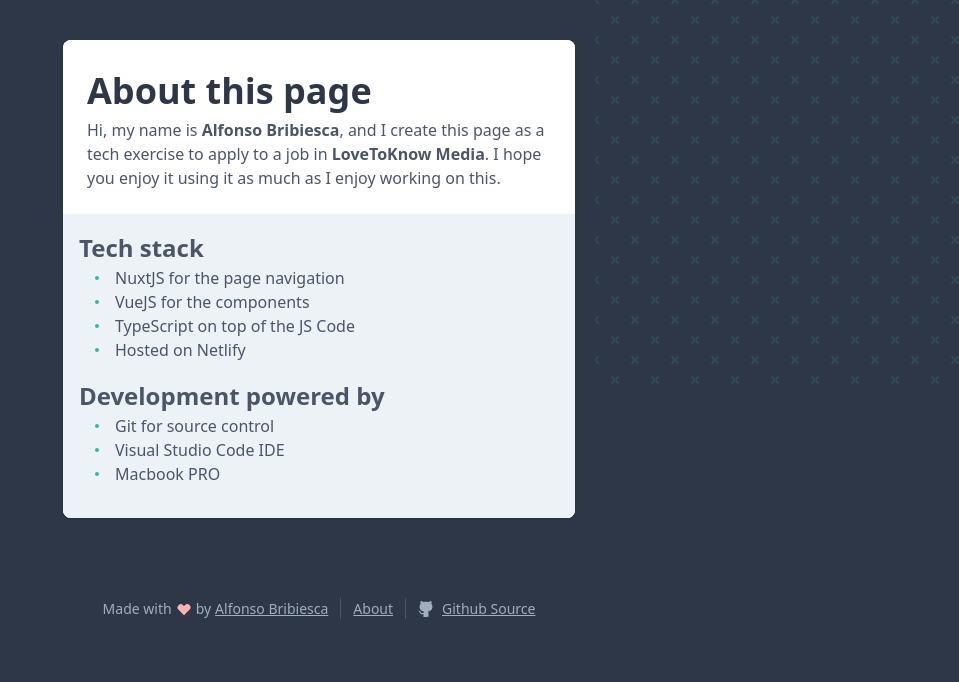
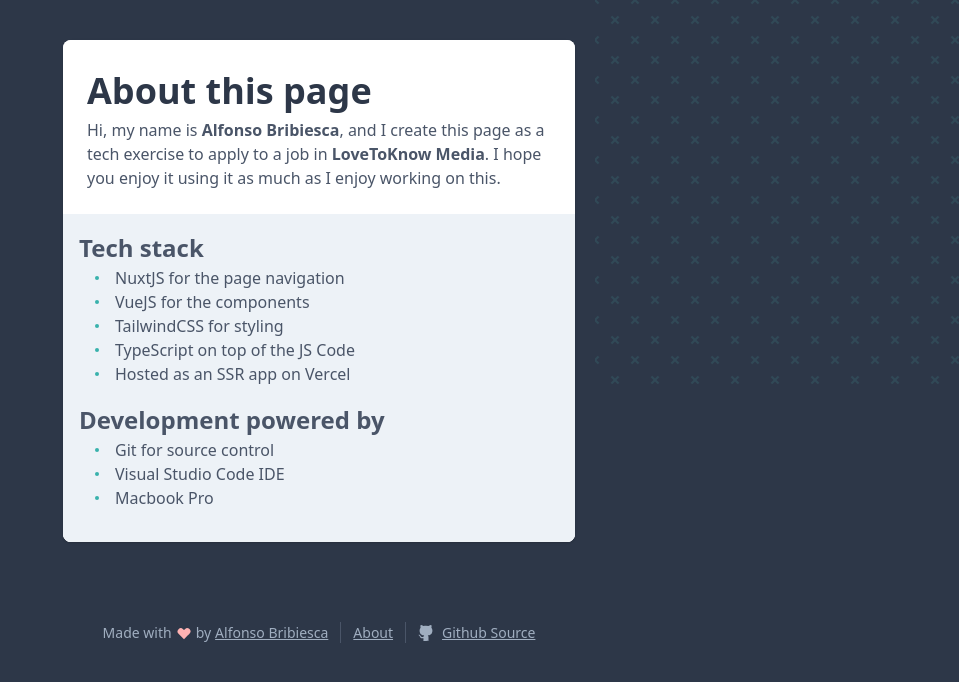
Before and after one commit to alfonsobries/movjs, a Nuxt app: page /about in a window 1280 px wide. Shown: the top 682 px of the page, without its empty margins (321-1280 px from the left). Built offline with nearby package versions, Linux system fonts and the light colour scheme.

Commit message:
Now hosted on vercel

```diff
--- a/pages/about.vue
+++ b/pages/about.vue
@@ -52,13 +52,14 @@
       techs: [
         'NuxtJS for the page navigation',
         'VueJS for the components',
+        'TailwindCSS for styling',
         'TypeScript on top of the JS Code',
-        'Hosted on Netlify'
+        'Hosted as an SSR app on Vercel'
       ],
       devtools: [
         'Git for source control',
         'Visual Studio Code IDE',
-        'Macbook PRO'
+        'Macbook Pro'
       ]
     }
   },
```
